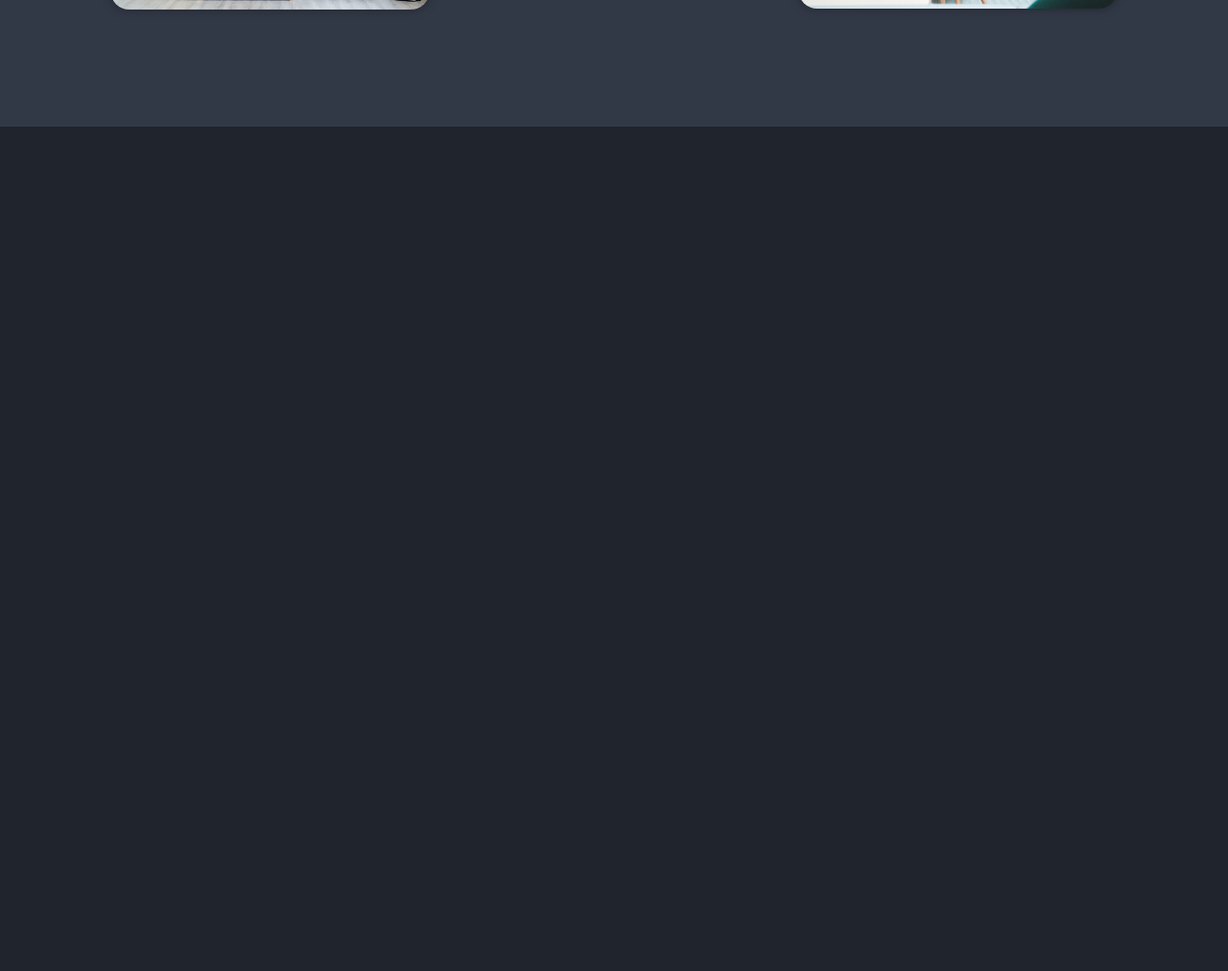
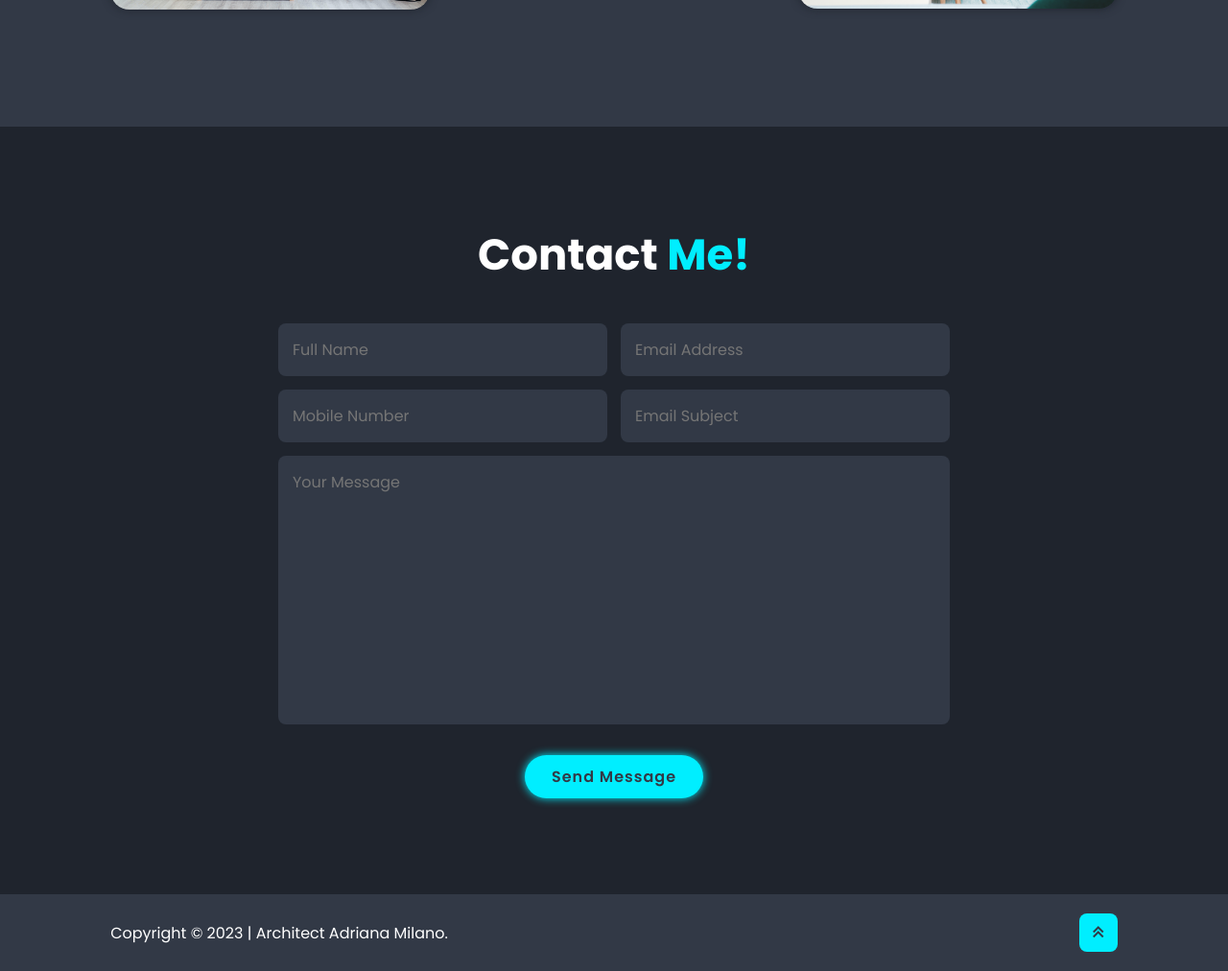
Before and after one commit to LilyMilano/portfolio-architect-Milano-frontend, a plain HTML site: page index.html in a window 1280 px wide. Shown: the part 3068-4080 px from the top of the page at 96% size. Before the commit the page ends 3200 px from the top, so only its background shows below. Drawn offline with nearby package versions, Linux system fonts and the light colour scheme.

Commit message:
Add 'contact-section' and 'footer' designs

```diff
--- a/css/style.css
+++ b/css/style.css
@@ -365,3 +365,70 @@
 	font-size: 2rem;
 	color: var(--second-bg-color);
 }
+
+/* contact-section styles_________ */
+
+.contact h2 {
+	margin-bottom: 3rem;
+}
+.contact form {
+	max-width: 70rem;
+	margin: 1rem auto;
+	text-align: center;
+	margin-bottom: 3rem;
+}
+.contact form .input-box {
+	display: flex;
+	justify-content: space-between;
+	flex-wrap: wrap;
+}
+.contact form .input-box input,
+.contact form textarea {
+	width: 100%;
+	padding: 1.5rem;
+	font-size: 1.6rem;
+	color: var(--text-color);
+	background: var(--second-bg-color);
+	border-radius: 0.8rem;
+	margin: 0.7rem 0;
+}
+.contact form .input-box input {
+	width: 49%;
+}
+.contact form textarea {
+	resize: none;
+}
+.contact form .btn {
+	margin-top: 2rem;
+	cursor: pointer;
+}
+
+/* footer styles_________ */
+
+.footer {
+	display: flex;
+	justify-content: space-between;
+	align-items: center;
+	flex-wrap: wrap;
+	padding: 2rem 9%;
+	background: var(--second-bg-color);
+}
+.footer-text p {
+	font-size: 1.6rem;
+}
+.footer-iconTop a {
+	display: inline-flex;
+	justify-content: center;
+	align-items: center;
+	padding: 0.8rem;
+	background: var(--main-color);
+	border-radius: 0.8rem;
+	transition: 0.5s ease;
+}
+.footer-iconTop a:hover {
+	box-shadow: 0 0 1rem var(--main-color);
+}
+.footer-iconTop a i {
+	font-size: 2.4rem;
+	color: var(--second-bg-color);
+}
--- a/index.html
+++ b/index.html
@@ -161,9 +161,33 @@
         </div>
     </section>
 
+    <!-- contact section design_________________ -->
+    <section class="contact" id="contact">
+        <h2 class="heading">Contact <span>Me!</span> </h2>
 
+        <form action="#">
+            <div class="input-box">
+                <input type="text" placeholder="Full Name">
+                <input type="email" placeholder="Email Address">
+            </div>
+            <div class="input-box">
+                <input type="number" placeholder="Mobile Number">
+                <input type="text" placeholder="Email Subject">
+            </div>
+            <textarea name="" id="" cols="30" rows="10" placeholder="Your Message"></textarea>
+            <input type="submit" value="Send Message" class="btn">
+        </form>
+    </section>
 
-
+    <!-- footer design_________________ -->
+    <footer class="footer">
+        <div class="footer-text">
+            <p>Copyright &copy; 2023 | Architect Adriana Milano.</p>
+        </div>
+        <div class="footer-iconTop">
+            <a href="#home"><i class='bx bx-chevrons-up'></i></a>
+        </div>
+    </footer>
 
     <!-- custom js -->
     <script src="https://unpkg.com/typed.js@2.0.15/dist/typed.umd.js"></script>
```
